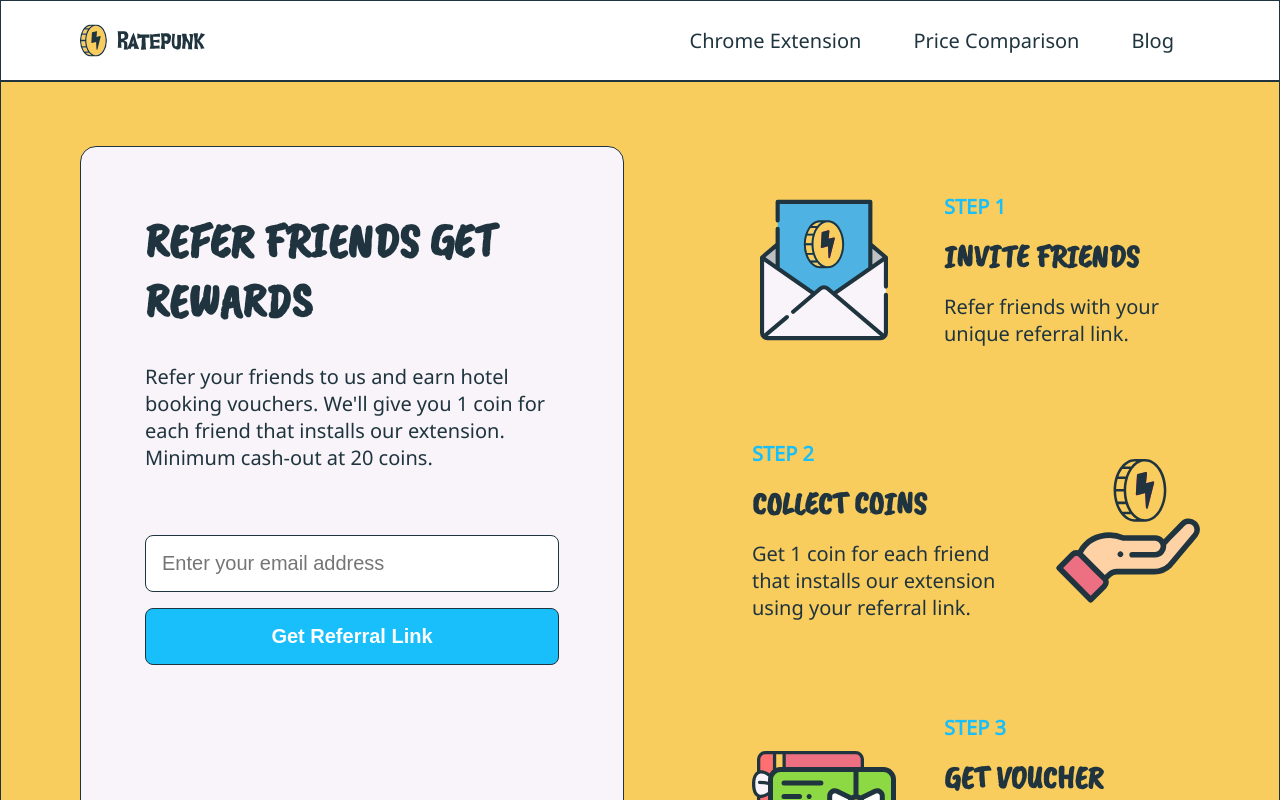
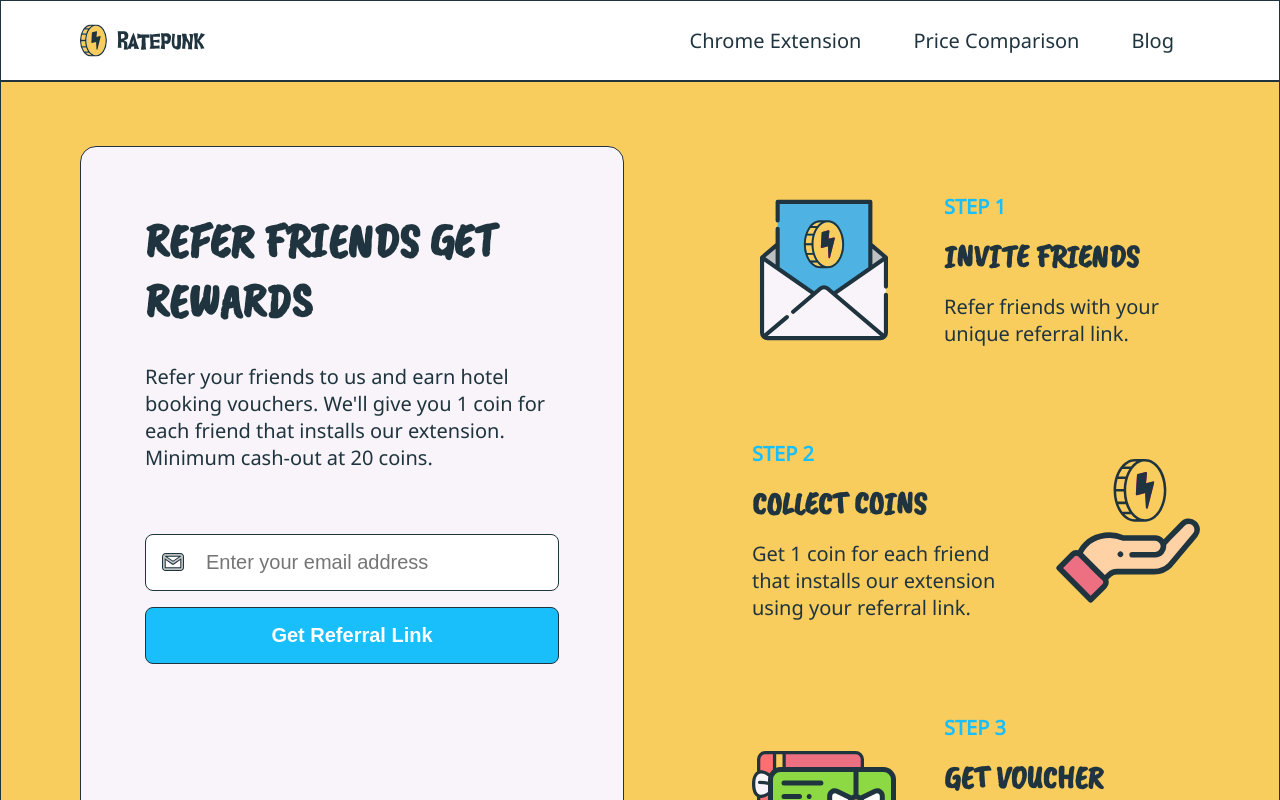
Before and after one commit to PineappleOverTheSea/ratepunk-task, a Next.js app: page / in a window 1280 px wide. Shown: the top 800 px of the page. Built offline with nearby package versions, Linux system fonts and the light colour scheme.

Commit message:
veikia pasto ivedimas

```diff
--- a/components/Referral.tsx
+++ b/components/Referral.tsx
@@ -1,12 +1,70 @@
+import { ChangeEvent, FormEvent, useRef, useState } from "react"
+import Image from "next/image"
 import styles from "../styles/referral.module.scss"
 
 export const Referral = () =>{
+
+    const [email, setEmail] = useState<string>("")
+
+    const ref = useRef<HTMLDivElement>(null)
+    const emailInputRef = useRef<HTMLInputElement>(null)
+    const referralInputRef = useRef<HTMLInputElement>(null)
+    const emailContainerRef = useRef<HTMLDivElement>(null)
+    const reflinkContainerRef = useRef<HTMLDivElement>(null)
+
+
+    const onEmailChange = (e : ChangeEvent<HTMLInputElement>) =>{
+        const emailWarning = ref.current
+        const value = e.target.value
+        setEmail(value)
+        emailWarning?.classList.remove(styles.warning_visible)
+    }
+
+    const onFormSubmit = (e : FormEvent) =>{
+        e.preventDefault()
+        const emailContainer = emailContainerRef.current
+        const reflinkContainer = reflinkContainerRef.current
+
+        if(validate()){
+            emailContainer?.classList.add(styles.hide_container)
+            reflinkContainer?.classList.remove(styles.hide_container)
+        }
+    }
+
+    const validate = () : boolean =>{
+        const input = emailInputRef.current
+        const emailWarning = ref.current
+        if(!input?.checkValidity() || input.value === ""){
+            emailWarning?.classList.add(styles.warning_visible)
+            return false
+        }
+        return true
+    }
+
+    const onCopy = () =>{
+        const input = referralInputRef.current
+        input?.select()
+        input?.setSelectionRange(0, -0)
+        navigator.clipboard.writeText(input?.value || "")
+    }
+
     return(
-        <form className={styles.referral}>
+        <form className={styles.referral} onSubmit={e => onFormSubmit(e)} noValidate>
             <div className={styles.referral_title}>refer friends get rewards</div>
             <p>Refer your friends to us and earn hotel booking vouchers. We'll give you 1 coin for each friend that installs our extension. Minimum cash-out at 20 coins.</p>
-            <input type="email" placeholder="Enter your email address"/>
-            <button>get referral link</button>
+            <div ref={emailContainerRef} className={styles.email_container}>
+                <div ref={ref} className={styles.warning}>Please enter correct e-mail address</div>
+                <input ref={emailInputRef} id="email" type="email" placeholder="Enter your email address" value={email} onChange={e => onEmailChange(e)}/>
+                <button onClick={validate}>get referral link</button>
+            </div>
+            <div ref={reflinkContainerRef} className={`${styles.reflink_container} ${styles.hide_container}`}>
+                <div className={styles.success_container}>
+                    <Image src="/images/svg/success.svg" height="32px" width="32px" />
+                    <b>Your email is confirmed!</b>
+                </div>
+                <input ref={referralInputRef} type="text" value="https://ratepunk.com/referral" disabled/>
+                <button onClick={onCopy}>Copy</button>
+            </div>
             <div className={styles.bottom_text}>Limits on max rewards apply.</div>
         </form>
     )
--- a/styles/referral.module.scss
+++ b/styles/referral.module.scss
@@ -16,20 +16,66 @@
         font-family: Caveat Brush;
         text-transform: uppercase;
         font-weight: bold;
-
         margin-bottom: 2rem;
     }
     p{
         font-size: 1.25rem;
-        margin: 0 0 4rem 0;
+        margin: 0 0 2.5rem 0;
     }
     input{
+        padding: 1rem;
+        margin-bottom: 1rem;
         border: 1px solid var(--border-gray);
         border-radius: 0.5rem;
         font-size: 1.25rem;
-        padding: 1rem;
+    }
+    .email_container{
+        >*{
+            width: 100%;
+        }
+        .warning{
+            margin-bottom: 0.375rem;
+            font-size: 0.75rem;
+            color: var(--text-red);
+            visibility: hidden;
+        }
+        .warning_visible{
+            visibility: visible;
+        }
+        input{
+            text-indent: 2.75rem;
+            background-image: url("../public/images/svg/email.svg");
+            background-repeat: no-repeat;
+            background-position: 1rem;
+            transition: text-indent 100ms ease-in-out;
+        }
+    }
+    .reflink_container{
+        position: relative;
+        .success_container{
+            display: flex;
+            gap: 1rem;
+            align-items: center;
             margin-bottom: 1rem;
         }
+        input{
+            width: 100%;
+            background-color: white;
+            color: var(text-gray);
+        }
+        button{
+            position: absolute;
+            right: 0;
+            border-radius: 0 0.5rem 0.5rem 0;
+        }
+    }
+    .hide_container{
+        display: none;
+    }
+    // input:focus{
+    //     text-indent: 0;
+    //     background-image: none;
+    // }
     button{
         padding: 1rem;
         text-transform: capitalize;
@@ -61,6 +107,7 @@
             font-size: 1rem;
             margin-bottom: 1.5rem;
         }
+        .email_container{
             input{
                 font-size: 1rem;
             }
@@ -69,3 +116,4 @@
             }
         }
     }
+}
```
Lines whose indentation alone changed are shown as unchanged.
